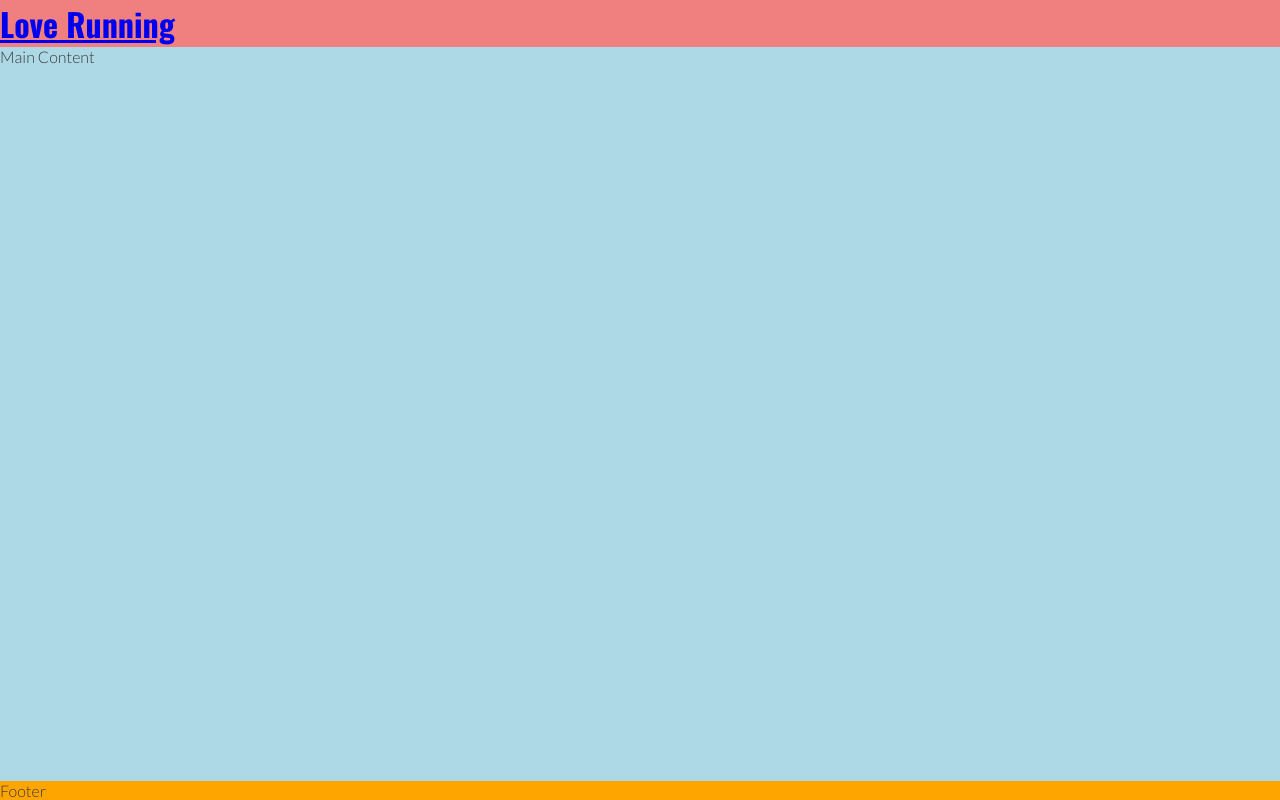
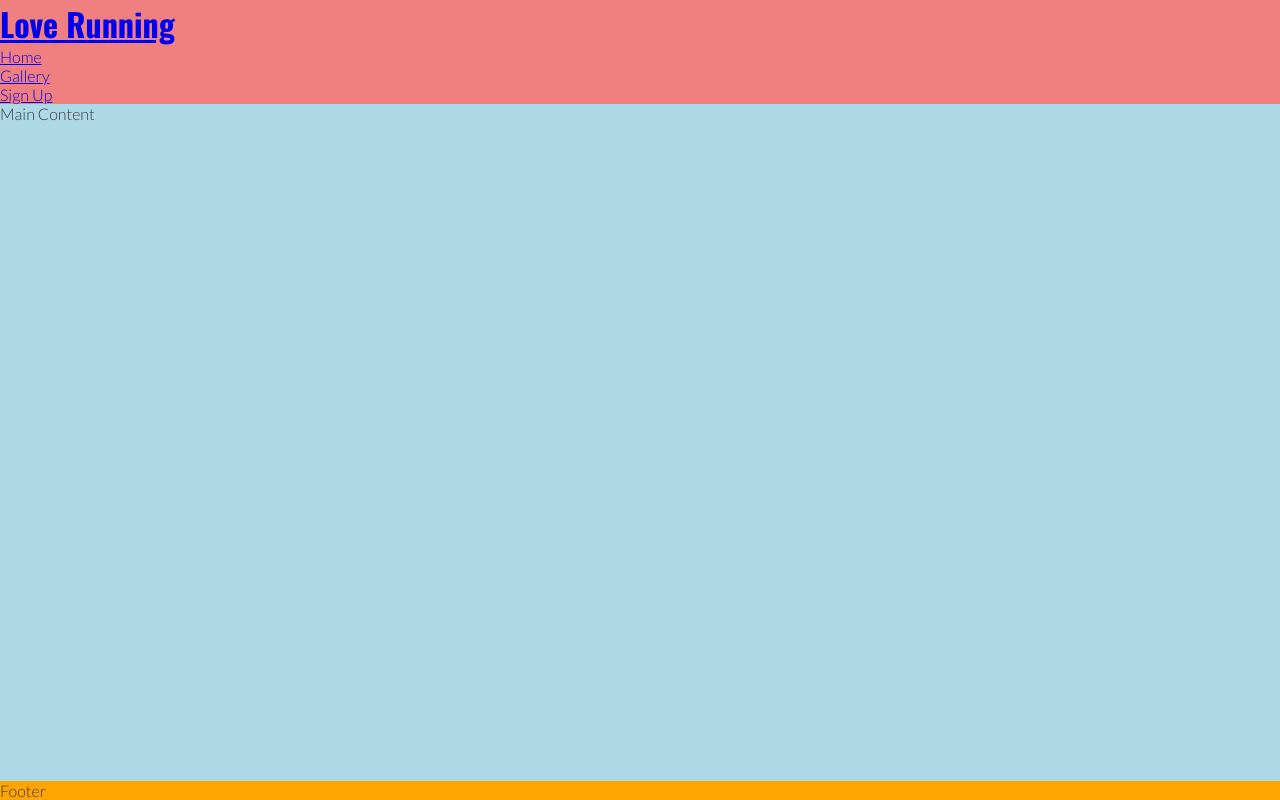
Before and after one commit to c-hut/love-running, a plain HTML site: page index.html in a window 1280 px wide. Drawn offline with nearby package versions, Linux system fonts and the light colour scheme.

Commit message:
Create navigation section

```diff
--- a/index.html
+++ b/index.html
@@ -42,6 +42,13 @@
         <a href="index.html">
             <h1 id="logo">Love Running</h1>
         </a>
+        <nav>
+            <ul>
+                <li><a href="#Home">Home</a></li>
+                <li><a href="#Gallery">Gallery</a></li>
+                <li><a href="#Sign Up">Sign Up</a></li>
+            </ul>
+        </nav>
     </header>
 
     <!-- Main Content -->
```
